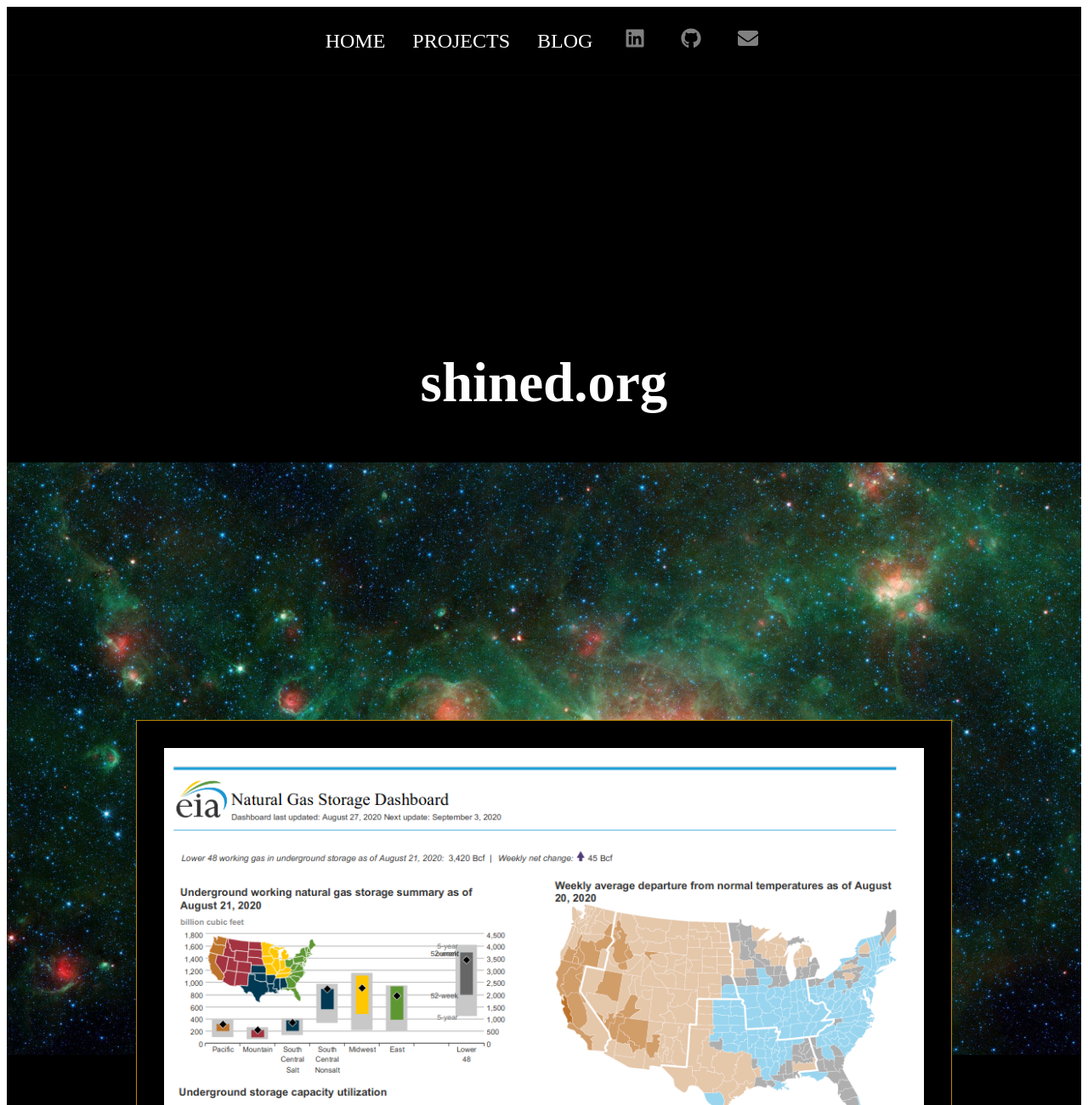
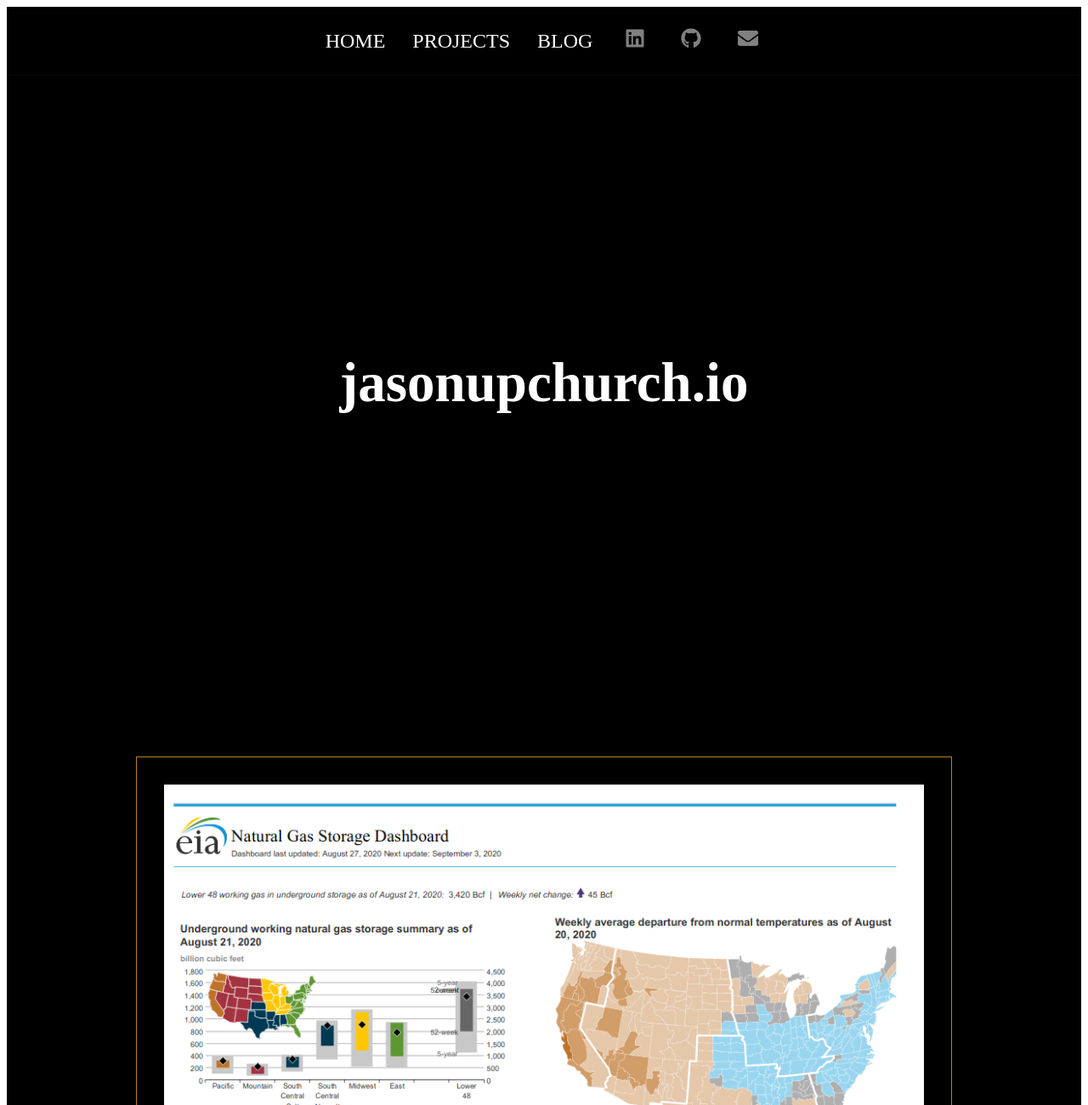
Before and after one commit to jason-upchurch/shined, a Gatsby site: page /projects in a window 1280 px wide. Shown: the top 1300 px of the page at 85% size. Built offline with nearby package versions, Linux system fonts and the light colour scheme; Gatsby itself is replaced by a stand-in of ours.

Commit message:
removed parallax and hero

```diff
--- a/src/components/layout-projects.js
+++ b/src/components/layout-projects.js
@@ -8,12 +8,10 @@
 import React from "react"
 import PropTypes from "prop-types"
 import { useStaticQuery, graphql } from "gatsby"
-import heroNebula from "../images/PIA23865.jpg"
+import heroGalaxy from "../images/potw2033a.jpg"
 import Navbar from "./Navbar/Navbar"
 import "./layout.css"
-import { Parallax, Background } from "react-parallax"
-import VisibilitySensor from "react-visibility-sensor"
-import { Spring } from "react-spring/renderprops"
+
 
 const Layout = ({ children }) => {
   return (
@@ -32,43 +30,16 @@ const Layout = ({ children }) => {
       }}>
 
 
-       <Parallax
-            bgImage={heroNebula}
-    bgImageAlt="the dog"
-    strength={900}
-    bgImageStyle={{
-      height: `90vh`,
-      minWidth: `130.43vh`,
-	top: `485px`,
-	position: `absolute`,
-	margin: `0 auto`,
+        <h1 style={{
 
-    }}>
-	  	  	  <VisibilitySensor once>
-	  {({ isVisible }) => (
-	      <Spring delay={50} to={{ opacity: isVisible ? 1 : 0 }}>
-	      {({ opacity }) =>
-	       <h1 style={{
-		   opacity,
 		   height: `65px`,
 		   fontSize: `65px`,
 		   color: `white`,
 		 textAlign: `center`,
 		 paddingTop: `35vh`,
-	       }}>shined.org</h1>
+	       }}>jasonupchurch.io</h1>
 
-	      }
-	    </Spring>
-	  )}
-	</VisibilitySensor>
-	  <div style={{
-	    height: `90vh`,
-	      width: `auto`,
-	    margin: `0 auto`,
-	  top: `10vh`,
-      }} />
 
-      </Parallax>
 
     </div>
 
```
